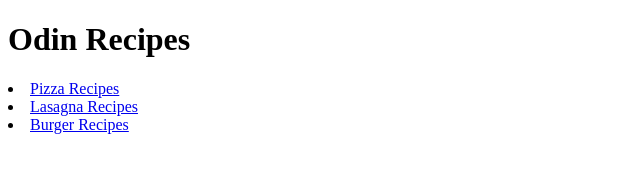
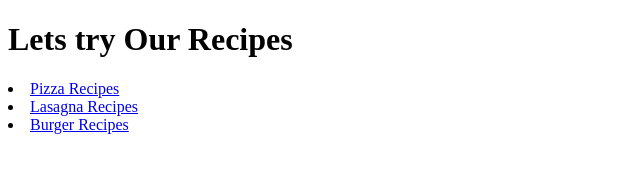
Before and after one commit to arya-aji/odin-recipes, a plain HTML site: page index.html in a window 1280 px wide. Shown: the whole page, without its empty margins (0-640 px from the left). Drawn offline with Linux system fonts and the light colour scheme.

Commit message:
Change to heading in body

```diff
--- a/index.html
+++ b/index.html
@@ -7,7 +7,7 @@
     <title>Odin Recipes</title>
   </head>
   <body>
-    <h1>Odin Recipes</h1>
+    <h1>Lets try Our Recipes</h1>
     <il>
       <li><a href="recipes/pizza.html">Pizza Recipes</a></li>
       <li><a href="recipes/lasagna.html">Lasagna Recipes</a></li>
```
